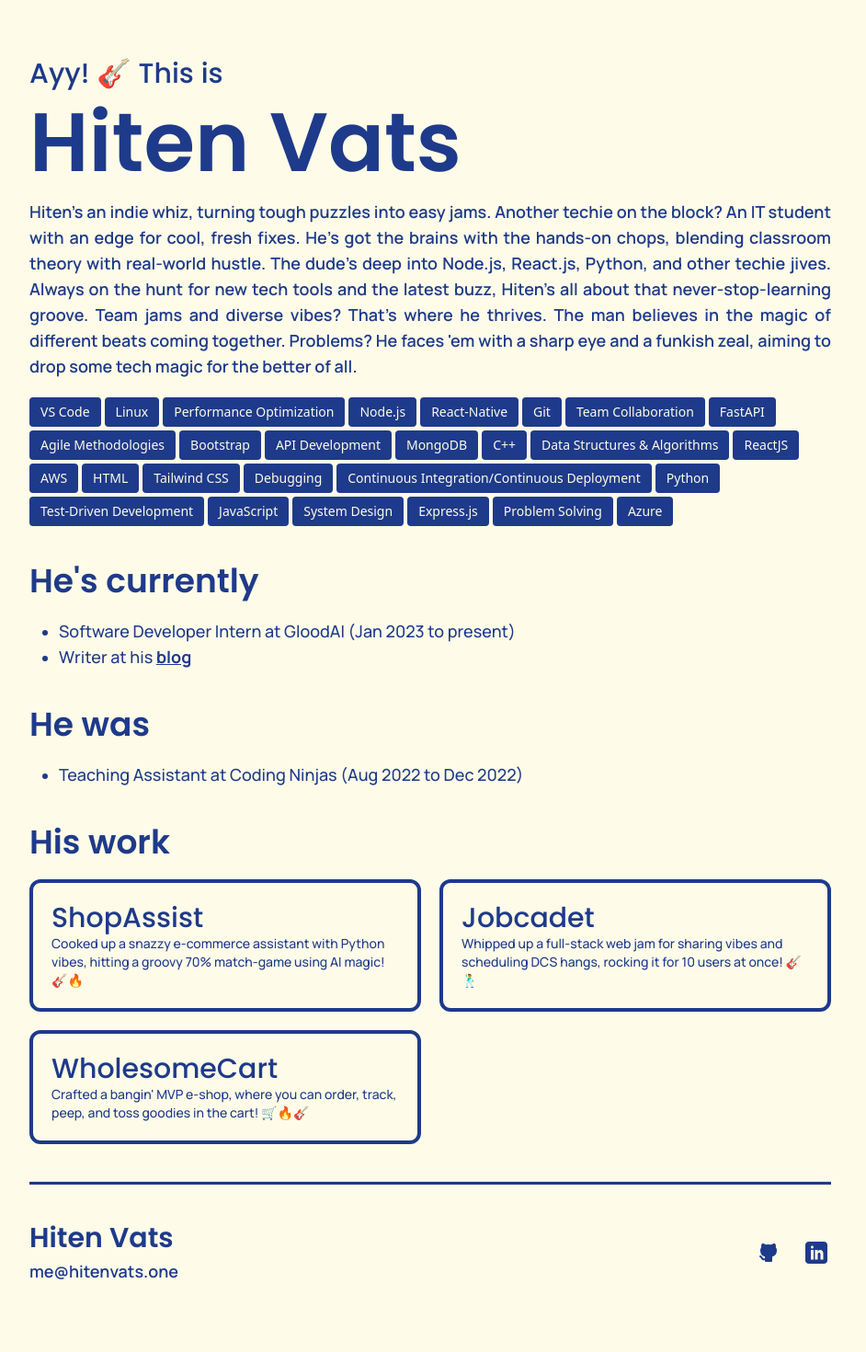
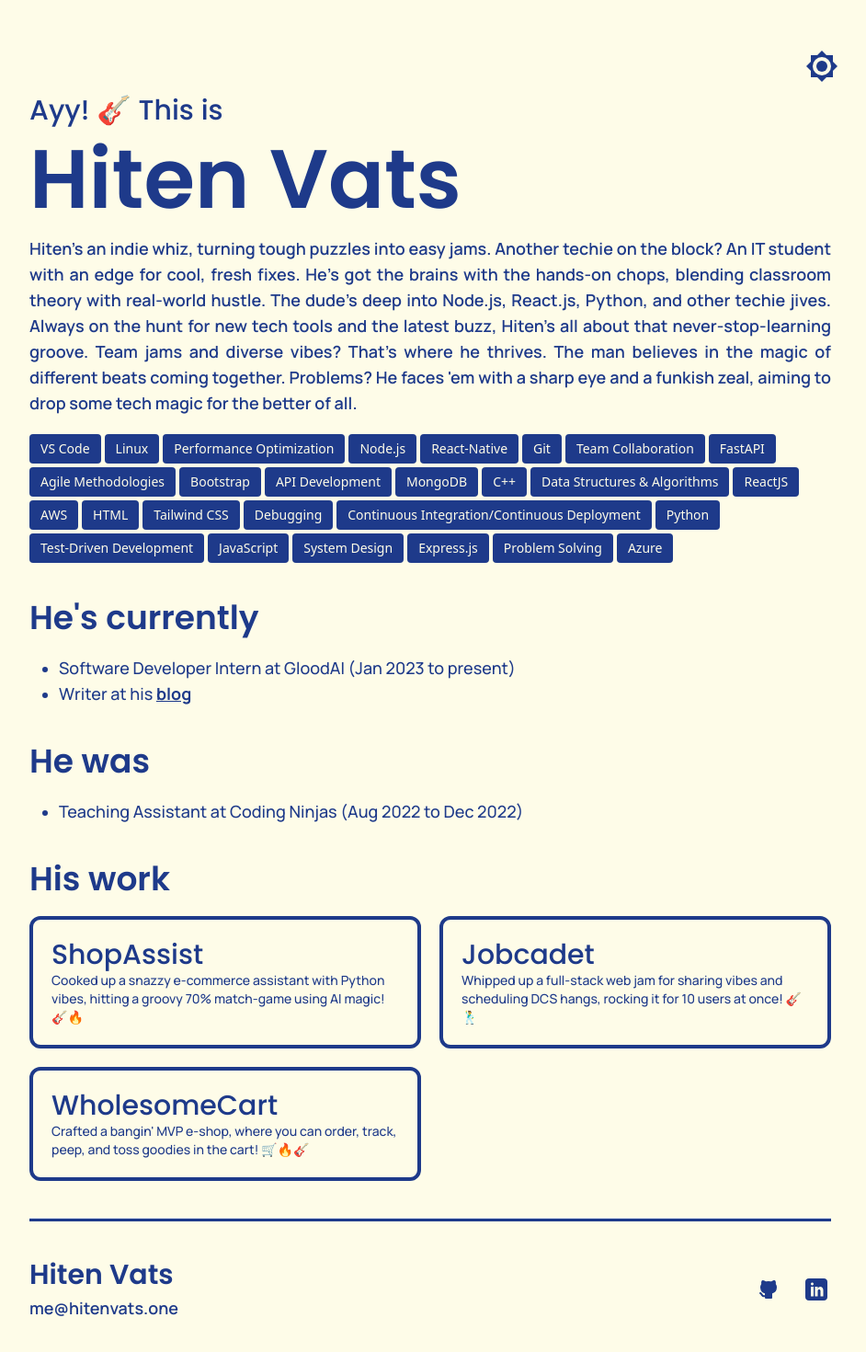
Before and after one commit to hitenvats16/Next-portfolio, a Next.js app: page / in a window 1280 px wide. Shown: the part 98-1568 px from the top of the page at 92% size, without its empty margins (172-1114 px from the left). Built offline with nearby package versions, Linux system fonts and the light colour scheme.

Commit message:
theme changer

```diff
--- a/app/layout.tsx
+++ b/app/layout.tsx
@@ -1,5 +1,5 @@
 import Footer from '@/components/Footer'
-import { Analytics } from '@vercel/analytics/react';
+import Header from '@/components/Header'
 
 import './globals.css'
 import type { Metadata } from 'next'
@@ -15,11 +15,23 @@ export default function RootLayout({
   children: React.ReactNode
 }) {
   return (
-    <html lang='en'>
-      <body className={'my-16 md:my-20 lg:my-40 bg-yellow-50 dark:bg-blue-900'}>
+    <html lang='en' className=''>
+      <head>
+        <link rel='icon' href='/favicon.ico' sizes='any' />
+        <link
+          rel='icon'
+          href='/icon?<generated>'
+          type='image/<generated>'
+          sizes='<generated>'
+        />
+      </head>
+      <body
+        className={
+          'my-16 md:my-20 lg:my-40 bg-yellow-50 dark:bg-blue-950 duration-300 transition-colors ease-in-out'
+        }>
+        <Header />
         {children}
         <Footer />
-        <Analytics/>
       </body>
     </html>
   )
--- a/components/Experience/index.tsx
+++ b/components/Experience/index.tsx
@@ -10,8 +10,8 @@ const ExperienceSection: React.FC<{}> = () => (
       boldness={600}
       variant='h5'
       className='mb-5'>{`He's currently`}</Typography.Heading>
-    <ol className='list-disc text-blue-900'>
-      {experienceObject.current.map(({ heading, link,linkLable }, index) => (
+    <ol className='list-disc text-blue-900 dark:text-yellow-50'>
+      {experienceObject.current.map(({ heading, link, linkLable }, index) => (
         <li key={index} className=' ml-8'>
           <Typography.Content>
             {link ? (
@@ -32,7 +32,7 @@ const ExperienceSection: React.FC<{}> = () => (
       boldness={600}
       variant='h5'
       className='mb-5 mt-10'>{`He was`}</Typography.Heading>
-    <ol className='list-disc text-blue-900'>
+    <ol className='list-disc text-blue-900 dark:text-yellow-50'>
       {experienceObject.past.map(({ heading, link, linkLable }, index) => (
         <li key={index} className=' ml-8'>
           <Typography.Content>
--- a/components/Footer/index.tsx
+++ b/components/Footer/index.tsx
@@ -1,29 +1,31 @@
-import Link from "next/link"
-import {TbBrandGithubFilled as Github} from 'react-icons/tb'
-import {ImLinkedin as Linkedin} from 'react-icons/im'
+import Link from 'next/link'
+import { TbBrandGithubFilled as Github } from 'react-icons/tb'
+import { ImLinkedin as Linkedin } from 'react-icons/im'
 
-import Container from "../Container"
-import Typography from "../Typography"
+import Container from '../Container'
+import Typography from '../Typography'
 
-const Footer:React.FC<{}> = ()=>(
+const Footer: React.FC<{}> = () => (
   <footer>
-        <Container className="mt-10">
-            <hr className="h-1 bg-blue-900 mb-10"/>
-            <div className="flex flex-wrap">
-                <div className="flex flex-1 flex-col justify-start">
-                    <Typography.Heading variant='h6' boldness={600} className="mb-1">
+    <Container className='mt-10'>
+      <hr className='h-1 bg-blue-900 dark:bg-yellow-50 mb-10 ease-in-out duration-300' />
+      <div className='flex flex-wrap'>
+        <div className='flex flex-1 flex-col justify-start'>
+          <Typography.Heading variant='h6' boldness={600} className='mb-1'>
             Hiten Vats
           </Typography.Heading>
-                    <Typography.Content boldness={600}>
+          <Link href={'mailto:me@hiten.one'}>
+            <Typography.Content boldness={600} className='hover:underline'>
               me@hitenvats.one
             </Typography.Content>
+          </Link>
         </div>
-                <div className="flex-1 flex justify-end items-center gap-3 md:gap-5">
+        <div className='flex-1 flex justify-end items-center gap-3 md:gap-5'>
           <Link href={'https://github.com/hitenvats16'}>
-                        <Github className="w-8 h-8 text-blue-900 p-1 hover:bg-blue-900 hover:text-yellow-50 rounded-lg duration-300 ease-in-out"/>
+            <Github className='w-8 h-8 text-blue-900 dark:text-yellow-50 p-1 hover:bg-blue-900 hover:text-yellow-50 dark:hover:text-blue-900 dark:hover:bg-yellow-50 rounded-lg duration-300 ease-in-out' />
           </Link>
           <Link href={'https://www.linkedin.com/in/hiten-vats/'}>
-                        <Linkedin className="w-8 h-8 text-blue-900 p-1 hover:bg-blue-900 hover:text-yellow-50 rounded-lg duration-300 ease-in-out"/>
+            <Linkedin className='w-8 h-8 text-blue-900 p-1 hover:bg-blue-900 dark:text-yellow-50 hover:text-yellow-50 dark:hover:text-blue-900 dark:hover:bg-yellow-50  rounded-lg duration-300 ease-in-out' />
           </Link>
         </div>
       </div>
--- /dev/null
+++ b/components/Header/index.tsx
@@ -0,0 +1,44 @@
+'use client'
+
+import { ButtonHTMLAttributes, DetailedHTMLProps, useEffect } from 'react'
+import Container from '../Container'
+
+const Header: React.FC<{}> = () => {
+  useEffect(() => {
+    const darkThemeMq = window.matchMedia('(prefers-color-scheme: dark)')
+    const elem = document.querySelector('html')
+    elem?.classList.toggle('dark')
+    if (darkThemeMq.matches) {
+      elem?.classList.add('dark')
+    } else {
+        elem?.classList.remove('dark')
+    }
+  }, [])
+
+  function changeTheme() {
+    const elem = document.querySelector('html')
+    elem?.classList.toggle('dark')
+  }
+
+  return (
+    <nav className='mb-5'>
+      <Container className='flex justify-end'>
+        <ThemeToggleButton onClick={changeTheme} />
+      </Container>
+    </nav>
+  )
+}
+
+export default Header
+
+const ThemeToggleButton: React.FC<
+  DetailedHTMLProps<ButtonHTMLAttributes<HTMLButtonElement>, HTMLButtonElement>
+> = (props) => (
+  <button
+    {...props}
+    className='w-5 h-5 bg-yellow-50 dark:bg-blue-950 rounded-full relative duration-500 ease-in-out'>
+    <span className='absolute w-3 h-3 rounded-full bg-blue-900 dark:bg-yellow-50 left-1/2 -translate-x-1/2 top-1/2 -translate-y-1/2 dark:-left-[5px] dark:translate-x-0 dark:w-4 dark:h-4 ease-in-out duration-500' />
+    <span className='w-6 h-6 bg-blue-900 block absolute left-1/2 -translate-x-1/2 top-1/2 -translate-y-1/2 -z-10 dark:bg-yellow-50 duration-500 dark:rotate-[360deg] ease-spring' />
+    <span className='w-6 h-6 bg-blue-900 block absolute left-1/2 -translate-x-1/2 top-1/2 -translate-y-1/2 -z-10 rotate-45 dark:bg-yellow-50 duration-500 dark:rotate-[405deg] ease-spring' />
+  </button>
+)
--- a/components/HeroText/index.tsx
+++ b/components/HeroText/index.tsx
@@ -19,7 +19,7 @@ const HeroText: React.FC<{}> = () => (
       </Typography.Heading>
     </div>
     <Typography.Content
-      className='text-blue-900 text-justify'
+      className='text-justify'
       boldness={600}
       fontFamily='manrope'>
       {heroText.description}
@@ -35,7 +35,7 @@ const HeroText: React.FC<{}> = () => (
 export default HeroText
 
 const Pill: React.FC<{ name: string }> = ({ name }) => (
-  <span className='block text-sm text-yellow-50 bg-blue-900 px-3 py-1.5 rounded'>
+  <span className='block text-sm text-yellow-50 bg-blue-900 dark:bg-yellow-50 dark:text-blue-950 px-3 py-1.5 rounded ease-in-out duration-300'>
     {name}
   </span>
 )
--- a/components/Typography/Content/index.tsx
+++ b/components/Typography/Content/index.tsx
@@ -27,7 +27,7 @@ const Content: React.FC<ContentPropType> = ({
         Fonts[fontFamily],
         BoldnessToFontWeightMap[boldness],
         SizeToStyleMap[size],
-        'text-blue-900',
+        'text-blue-900 dark:text-yellow-50 ease-in-out duration-300',
         className
       )}>
       {children}
--- a/components/Typography/Heading/index.tsx
+++ b/components/Typography/Heading/index.tsx
@@ -8,9 +8,10 @@ import { BoldnessToFontWeightMap } from '../constants'
 
 interface HeadingPropsType
   extends DetailedHTMLProps<
-    HTMLAttributes<HTMLHeadingElement>,
-    HTMLHeadingElement
-  >, FontPropTypes {
+      HTMLAttributes<HTMLHeadingElement>,
+      HTMLHeadingElement
+    >,
+    FontPropTypes {
   variant: 'h1' | 'h2' | 'h3' | 'h4' | 'h5' | 'h6'
 }
 
@@ -34,7 +35,7 @@ const Heading: React.FC<HeadingPropsType> = ({
         underline: underline,
         italic: italic,
       },
-      'text-blue-900 dark:text-yellow-50',
+      'text-blue-900 dark:text-yellow-50 ease-in-out duration-300',
       className
     ),
   }
--- /dev/null
+++ b/components/Wait/index.tsx
@@ -0,0 +1,9 @@
+import Image from "next/image";
+
+const Wait:React.FC<{}> = () => (
+    <section className=" absolute top-0 left-0 w-full h-screen bg-blue-950 flex items-center justify-center z-20 p-10">
+        <Image width={500} height={500} src={'https://media.tenor.com/n93adVox4YAAAAAd/wait-here-cary-conrad.gif'} alt="gif"/>
+    </section>
+)
+
+export default Wait
--- a/components/Work/index.tsx
+++ b/components/Work/index.tsx
@@ -27,11 +27,15 @@ const Card: React.FC<(typeof ProjectObject)[0]> = ({
   link,
 }) => (
   <Link href={link}>
-    <div className='p-5 border-[4px] border-blue-900 rounded-xl hover:bg-blue-900 group duration-300 ease-in-out'>
-      <Typography.Heading variant='h6' className=' group-hover:text-yellow-50 duration-300 ease-in-out'>
+    <div className='p-5 border-[4px] border-blue-900 dark:border-yellow-50 rounded-xl hover:bg-blue-900 dark:hover:bg-yellow-50 group duration-300 ease-in-out'>
+      <Typography.Heading
+        variant='h6'
+        className=' group-hover:text-yellow-50 dark:group-hover:text-blue-900 duration-300 ease-in-out'>
         {label}
       </Typography.Heading>
-      <Typography.Content size='sm' className=' group-hover:text-yellow-50 duration-300 ease-in-out'>
+      <Typography.Content
+        size='sm'
+        className=' group-hover:text-yellow-50 dark:group-hover:text-blue-900 duration-300 ease-in-out'>
         {description}
       </Typography.Content>
     </div>
--- a/next.config.js
+++ b/next.config.js
@@ -1,4 +1,13 @@
 /** @type {import('next').NextConfig} */
-const nextConfig = {}
-
-module.exports = nextConfig
+module.exports = {
+    images: {
+      remotePatterns: [
+        {
+          protocol: 'https',
+          hostname: 'media.tenor.com',
+          port: '',
+          pathname: '/**',
+        },
+      ],
+    },
+  }
--- a/package.json
+++ b/package.json
@@ -12,7 +12,6 @@
     "@types/node": "20.4.10",
     "@types/react": "18.2.20",
     "@types/react-dom": "18.2.7",
-    "@vercel/analytics": "^1.0.2",
     "autoprefixer": "10.4.14",
     "class-variance-authority": "^0.7.0",
     "clsx": "^2.0.0",
--- a/tailwind.config.js
+++ b/tailwind.config.js
@@ -16,6 +16,9 @@ module.exports = {
       },
     },
     extend: {
+      transitionTimingFunction:{
+        spring: 'cubic-bezier(.25,.78,.24,.79)'
+      },
       maxWidth: {
         82: '1312px',
         container: '1000px'
```
Also changed, not shown: 2 other files (tests, documents, lock files or other folders). Lines whose indentation alone changed are shown as unchanged.
